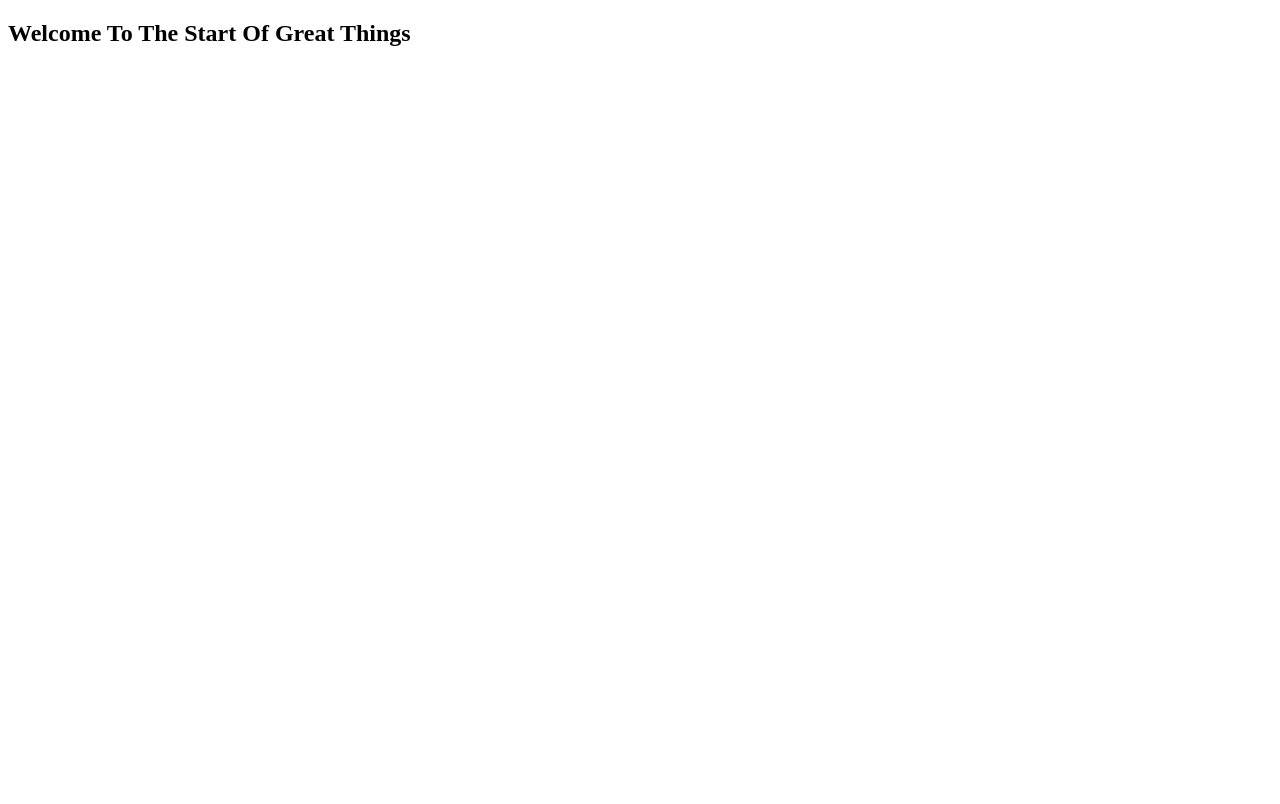
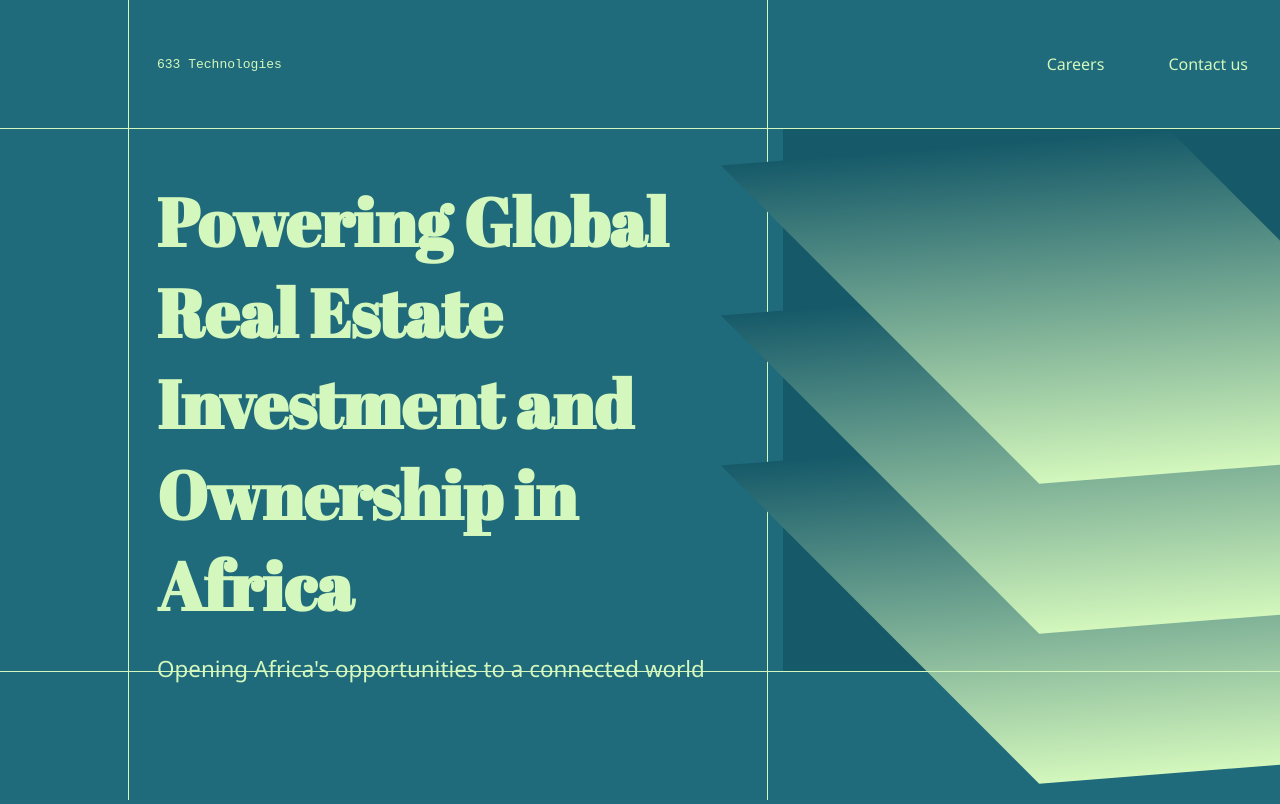
Before and after one commit to SixThirtyThreeTech/mvp-landing-page, a plain HTML site: page index.html in a window 1280 px wide. Drawn offline with Linux system fonts and the light colour scheme.

Commit message:
added desktop version

```diff
--- a/index.html
+++ b/index.html
@@ -1,12 +1,44 @@
 <!DOCTYPE html>
 <html lang="en">
+
 <head>
     <meta charset="UTF-8">
     <meta http-equiv="X-UA-Compatible" content="IE=edge">
     <meta name="viewport" content="width=device-width, initial-scale=1.0">
     <title>SixThirtyThreeTech</title>
+    <link rel="stylesheet" href="style.css">
+    <link rel="preconnect" href="https://fonts.googleapis.com">
+    <link rel="preconnect" href="https://fonts.gstatic.com" crossorigin>
+    <link href="https://fonts.googleapis.com/css2?family=Abril+Fatface&display=swap" rel="stylesheet">
 </head>
+
 <body>
-    <h2>Welcome To The Start Of Great Things</h2>
+    <div class="vertical-line"></div>
+    <div class="horizontal-line"></div>
+    <div class="horizontal-line-2"></div>
+    <div class="vertical-line-2"></div>
+    <main>
+        <div class="main-content">
+            <div class="logo-container">
+                <span>633 Technologies</span>
+            </div>
+            <div class="main-text">
+                <div>
+                    <h1>Powering Global Real Estate Investment and Ownership in Africa</h1>
+                    <p>Opening Africa's opportunities to a connected world</p>
+                </div>
+            </div>
+        </div>
+        <div class="aside">
+            <div class="link-container">
+                <a href="https://www.linkedin.com/company/sixthirtythreetechnologies/jobs/" target="_blank">Careers</a>
+                <a href="mailto:hello@sixthirtythreetech.com">Contact us</a>
+            </div>
+            <div class="img-container">
+                <img src="squares.svg" alt="slanting squares">
+            </div>
+        </div>
+    </main>
 </body>
+
 </html>
--- /dev/null
+++ b/style.css
@@ -0,0 +1,116 @@
+body {
+    background: #1F6A7B;
+    margin: 0;
+    height: 100%;
+    overflow: hidden;
+}
+h1 {
+    margin: 0;
+    font-family:  'Abril Fatface', cursive;
+    color: #D3F7BC;
+    font-size: 4.2rem;
+    margin-left: 2rem;
+}
+
+main {
+    margin-left: 125px;
+    display: flex;
+
+}
+
+.vertical-line {
+    position: fixed;
+    width: 1px;
+    background-color: #D3F7BC;
+    left: 8rem;
+    height: 100%;
+    top: 0;
+}
+.vertical-line-2 {
+    position: fixed;
+    width: 1px;
+    background-color: #D3F7BC;
+    right: 40%;
+    height: 100%;
+    top: 0;
+}
+
+.horizontal-line{
+    position: absolute;
+    height: 1px;
+    background-color: #D3F7BC;
+    top: 8rem;
+    width: 100%;
+    z-index: 3;
+}
+.horizontal-line-2{
+    position: absolute;
+    height: 1px;
+    background-color: #D3F7BC;
+    bottom: 8rem;
+    width: 100%;
+    z-index: 3;
+}
+
+.img-container {
+    background: #165A69;
+    display: flex;
+    height: calc(100% - 16rem);
+    position: relative;
+    width: 100%;
+}
+
+.img-container img{
+    position: absolute;
+    right: 0;
+}
+
+.link-container {
+    height: 8rem;
+    align-items: center;
+    display: flex;
+    align-self: end;
+}
+
+.link-container a {
+    text-decoration: none;
+    color: #D3F7BC;
+    padding: 2rem;
+    font-family: 'Segoe UI', Tahoma, Geneva, Verdana, sans-serif;
+}
+
+.logo-container {
+    height: 8rem;
+    align-items: center;
+    display: flex;
+}
+
+.logo-container span {
+    font-family: monospace;
+    color: #D3F7BC;
+    margin-left: 2rem;
+}
+
+.aside {
+    display: flex;
+    flex-direction: column;
+    height: 100vh;
+    min-width: 43%;
+}
+
+.main-text {
+    margin-top: 3rem;
+}
+
+.main-text p {
+    color: #D3F7BC;
+    padding:0 2rem;
+    font-family: 'Segoe UI', Tahoma, Geneva, Verdana, sans-serif;
+    font-size: 1.4rem;
+}
+
+.main-content {
+    display: flex;
+    flex-direction: column;
+
+}
```
Also changed, not shown: squares.svg (added).
